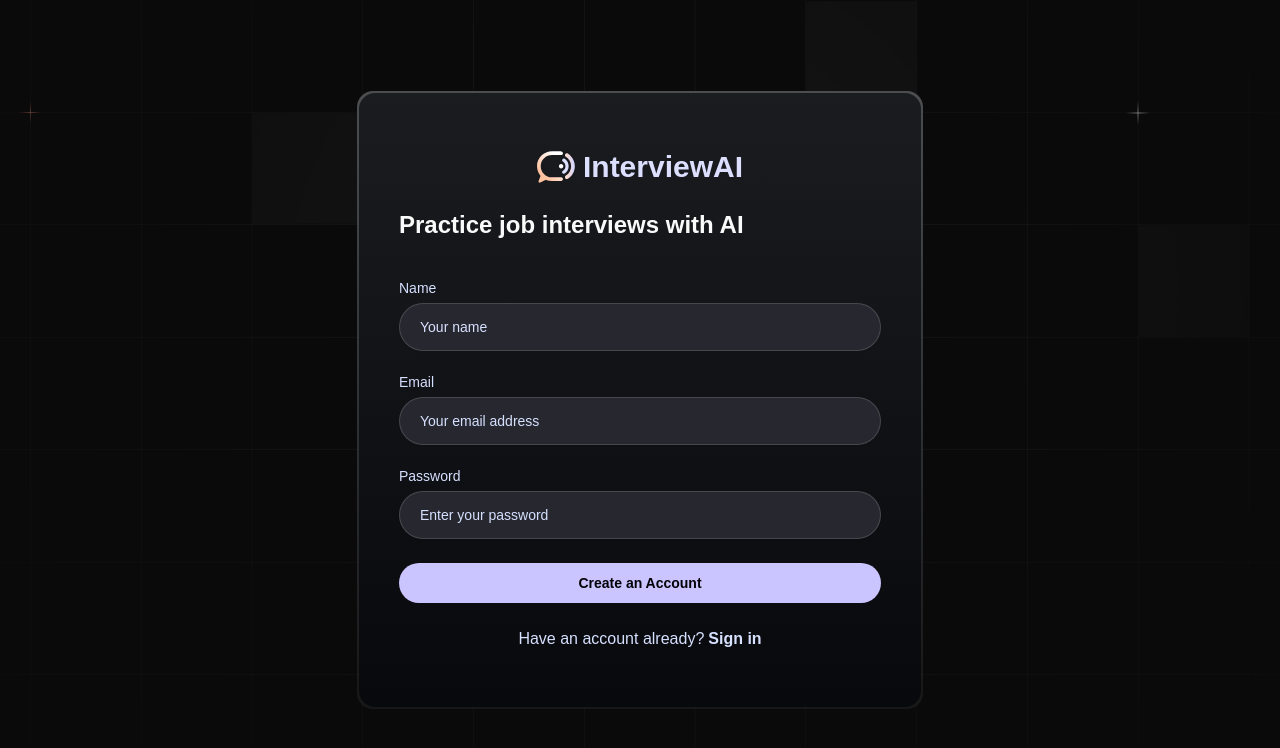
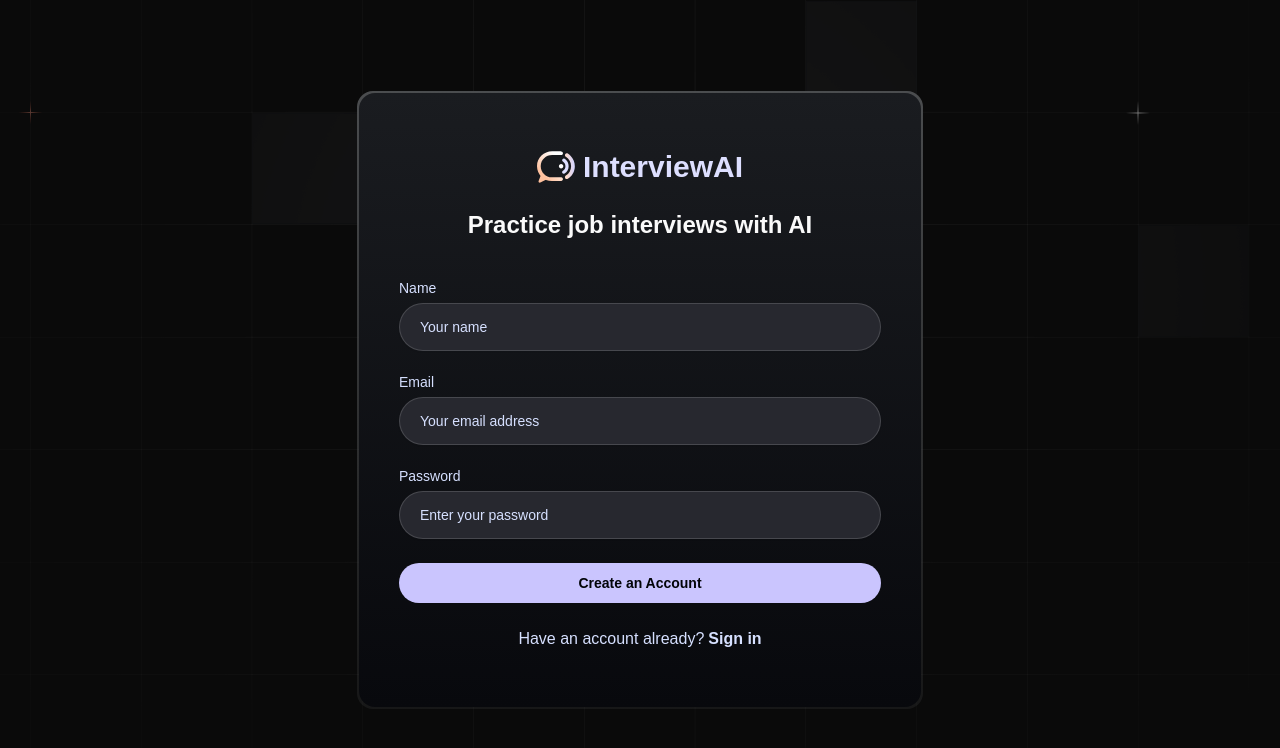
Before and after one commit to sherard-dalaguit/InterviewAI, a Next.js app: page /sign-up in a window 1280 px wide. Shown: the top 748 px of the page. Built offline with nearby package versions, Linux system fonts and the light colour scheme; a web font is replaced by a local one.

Commit message:
minor fix

```diff
--- a/components/AuthForm.tsx
+++ b/components/AuthForm.tsx
@@ -53,7 +53,8 @@
   return (
     <div className="card-border lg:min-w-[566px]">
       <div className="flex flex-col gap-6 card py-14 px-10">
-        <div className="flex flex-row gap-2 justify-center">
+        <div className="flex flex-col gap-6 items-center justify-center">
+          <div className="flex flex-row gap-2">
             <Image
               src="/logo.svg"
               alt="logo"
@@ -64,6 +65,7 @@
           </div>
 
           <h3>Practice job interviews with AI</h3>
+        </div>
 
         <Form {...form}>
           <form onSubmit={form.handleSubmit(onSubmit)} className="w-full space-y-6 mt-4 form">
```
Lines whose indentation alone changed are shown as unchanged.
